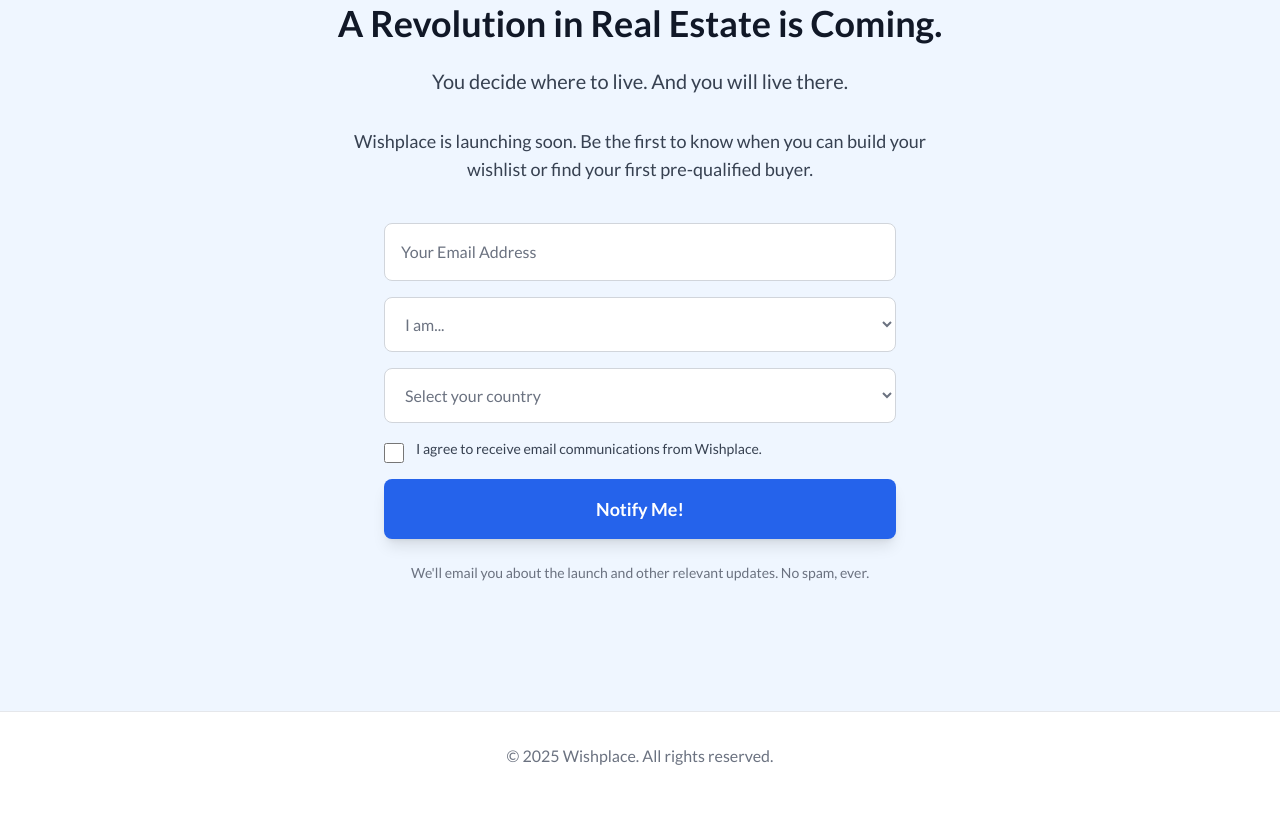
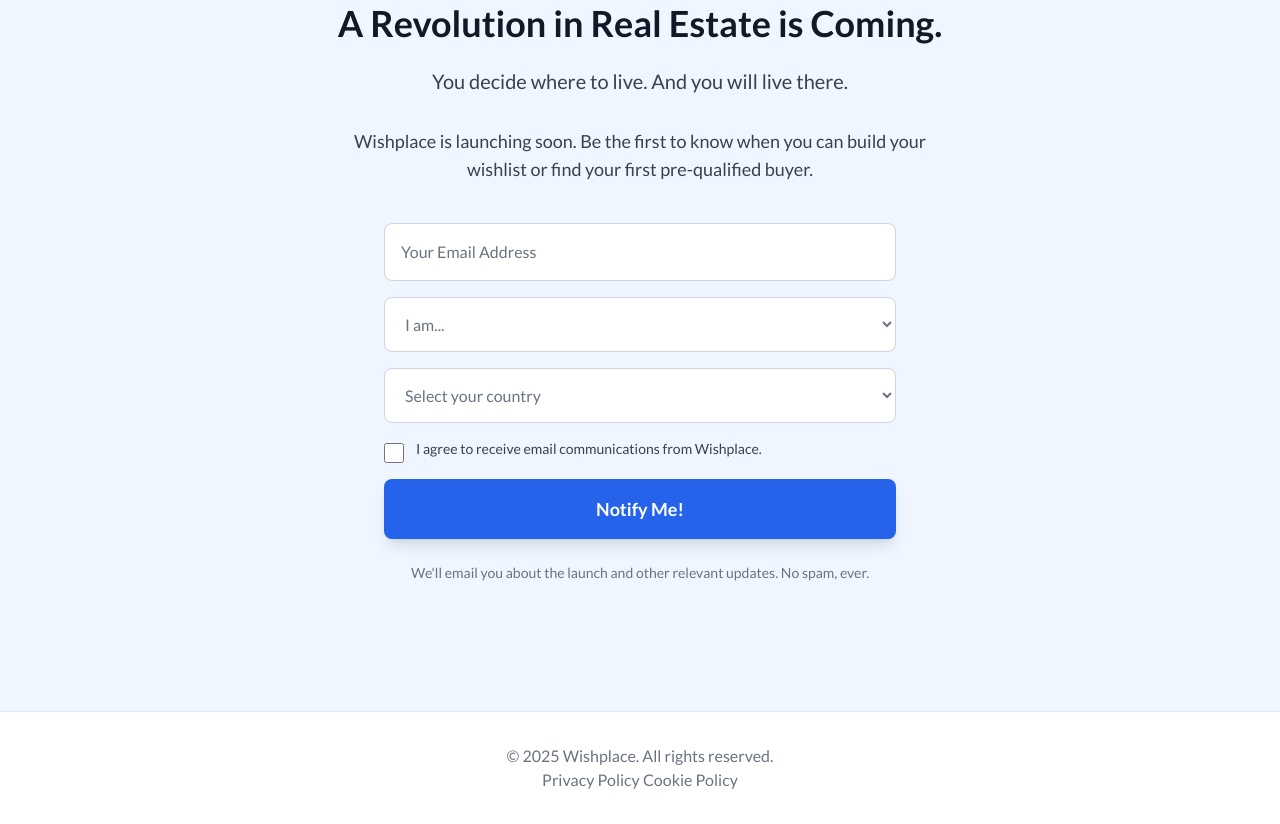
Before and after one commit to ale206/WishPlaceApp, a plain HTML site: page index.html in a window 1280 px wide. Shown: the part 4106-4930 px from the top of the page. Before the commit the page ends 4906 px from the top, so only its background shows below. Drawn offline with nearby package versions, Linux system fonts and the light colour scheme.

Commit message:
iubenda policy

```diff
--- a/index.html
+++ b/index.html
@@ -686,6 +686,8 @@
 <footer class="py-8 bg-white text-gray-500 border-t border-gray-200">
     <div class="container mx-auto px-6 text-center">
         <p data-key="footerText">&copy; 2025 Wishplace. All rights reserved.</p>
+        <a href="https://www.iubenda.com/privacy-policy/16250465" class="iubenda-white iubenda-noiframe iubenda-embed iubenda-noiframe " title="Privacy Policy ">Privacy Policy</a><script type="text/javascript">(function (w,d) {var loader = function () {var s = d.createElement("script"), tag = d.getElementsByTagName("script")[0]; s.src="https://cdn.iubenda.com/iubenda.js"; tag.parentNode.insertBefore(s,tag);}; if(w.addEventListener){w.addEventListener("load", loader, false);}else if(w.attachEvent){w.attachEvent("onload", loader);}else{w.onload = loader;}})(window, document);</script>
+        <a href="https://www.iubenda.com/privacy-policy/16250465/cookie-policy" class="iubenda-white iubenda-noiframe iubenda-embed iubenda-noiframe " title="Cookie Policy ">Cookie Policy</a><script type="text/javascript">(function (w,d) {var loader = function () {var s = d.createElement("script"), tag = d.getElementsByTagName("script")[0]; s.src="https://cdn.iubenda.com/iubenda.js"; tag.parentNode.insertBefore(s,tag);}; if(w.addEventListener){w.addEventListener("load", loader, false);}else if(w.attachEvent){w.attachEvent("onload", loader);}else{w.onload = loader;}})(window, document);</script>
     </div>
 </footer>
 
```
